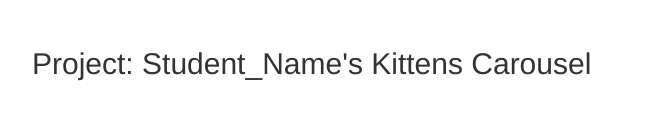
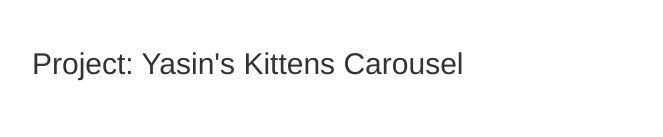
Before and after one commit to yasin-yasco/12_Static_Website_on_AWS_EC2_using_Cloudformation_with_ApacheWS, a plain HTML site: page static-web/index.html in a window 1280 px wide. Shown: the part 403-540 px from the top of the page, without its empty margins (308-971 px from the left). Drawn offline with nearby package versions, Linux system fonts and the light colour scheme.

Commit message:
The project name has been changed.

```diff
--- a/static-web/index.html
+++ b/static-web/index.html
@@ -45,7 +45,7 @@
 
   <div><img src="https://clarusway.com/wp-content/uploads/2020/06/clarusway_logo.png" /></div>
 
-  <h2> Project: Student_Name's Kittens Carousel</h2>
+  <h2> Project: Yasin's Kittens Carousel</h2>
 
   <div id="myCarousel" class="carousel slide" data-ride="carousel">
     <!-- Indicators -->
```
Also changed, not shown: 1 other file.
